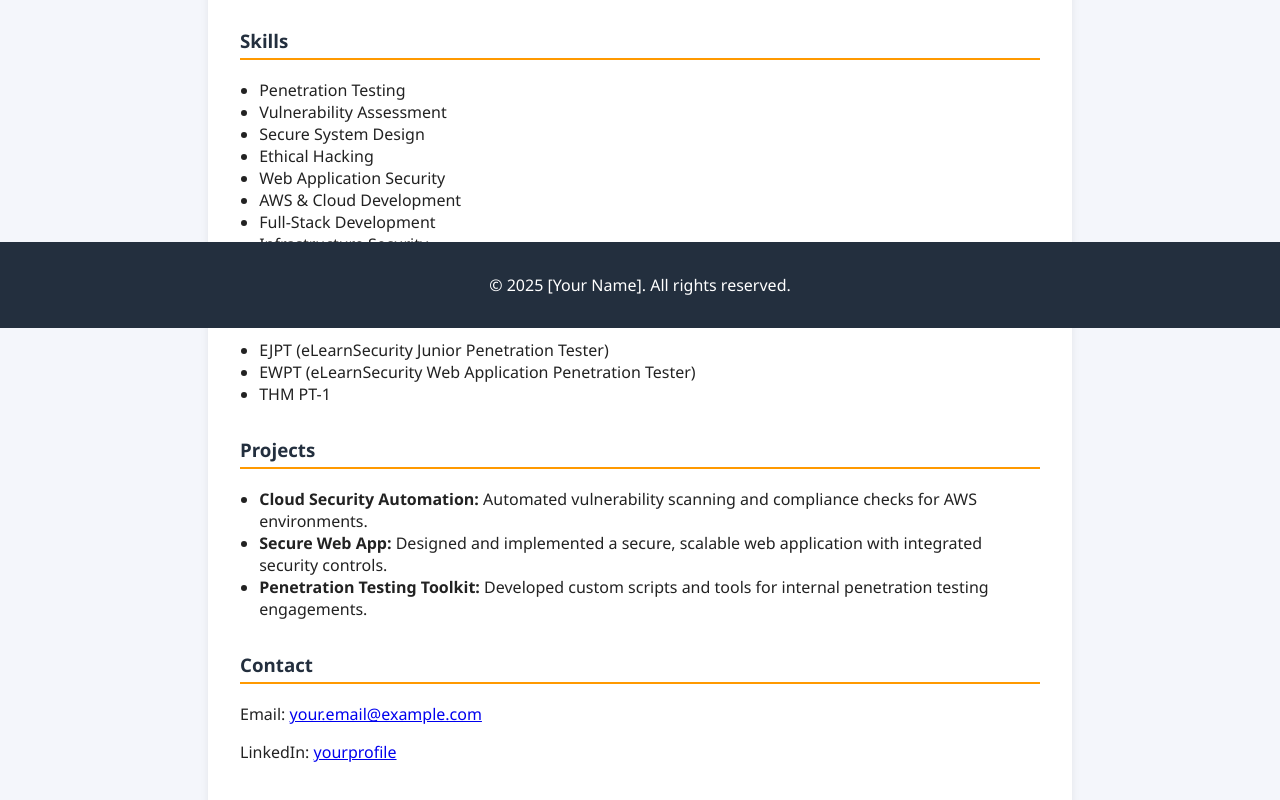
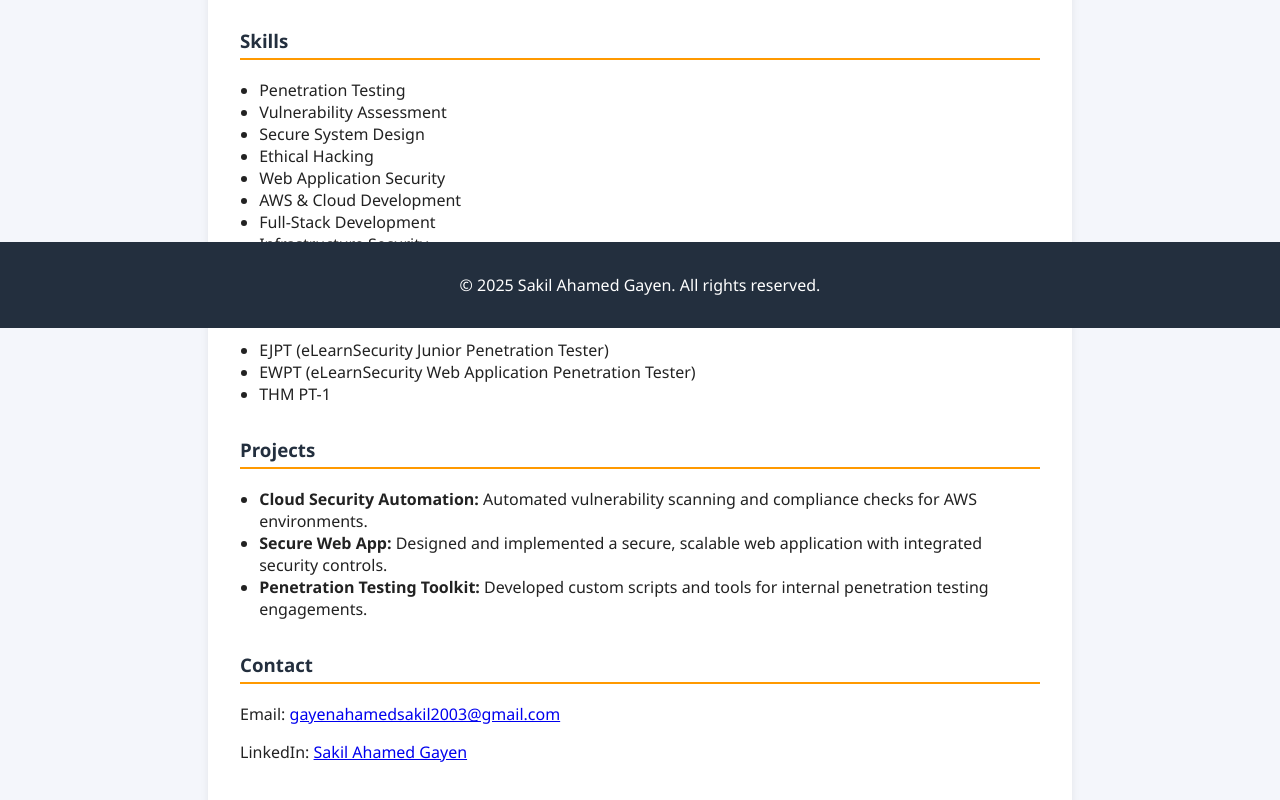
Before and after one commit to sakilahamed/AW-Portfolio, a plain HTML site: page Portfolio/index.html in a window 1280 px wide. Shown: the part 472-1272 px from the top of the page. Drawn offline with Linux system fonts and the light colour scheme.

Commit message:
Add linkedin URL etc.

```diff
--- a/Portfolio/index.html
+++ b/Portfolio/index.html
@@ -3,7 +3,7 @@
 <head>
     <meta charset="UTF-8">
     <meta name="viewport" content="width=device-width, initial-scale=1.0">
-    <title>Cyber Security Analyst Portfolio - [Your Name]</title>
+    <title>Cyber Security Analyst Portfolio - Sakil Ahamed Gayen</title>
     <link rel="stylesheet" href="style.css">
 </head>
 <body>
@@ -54,12 +54,12 @@
         </section>
         <section id="contact">
             <h3>Contact</h3>
-            <p>Email: <a href="mailto:your.email@example.com">your.email@example.com</a></p>
-            <p>LinkedIn: <a href="https://www.linkedin.com/in/yourprofile" target="_blank">yourprofile</a></p>
+            <p>Email: <a href="mailto:your.email@example.com">gayenahamedsakil2003@gmail.com</a></p>
+            <p>LinkedIn: <a href="https://www.linkedin.com/in/sakil-ahamed-840862256/" target="_blank">Sakil Ahamed Gayen</a></p>
         </section>
     </main>
     <footer>
-        <p>&copy; 2025 [Your Name]. All rights reserved.</p>
+        <p>&copy; 2025 Sakil Ahamed Gayen. All rights reserved.</p>
     </footer>
     <script src="script.js"></script>
 </body>
```
